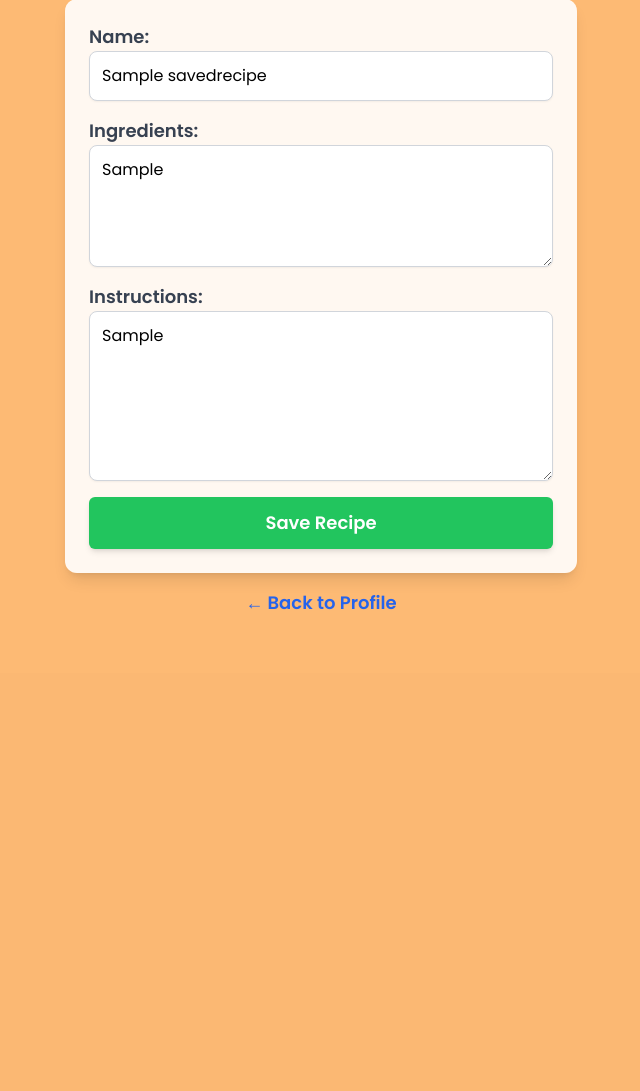
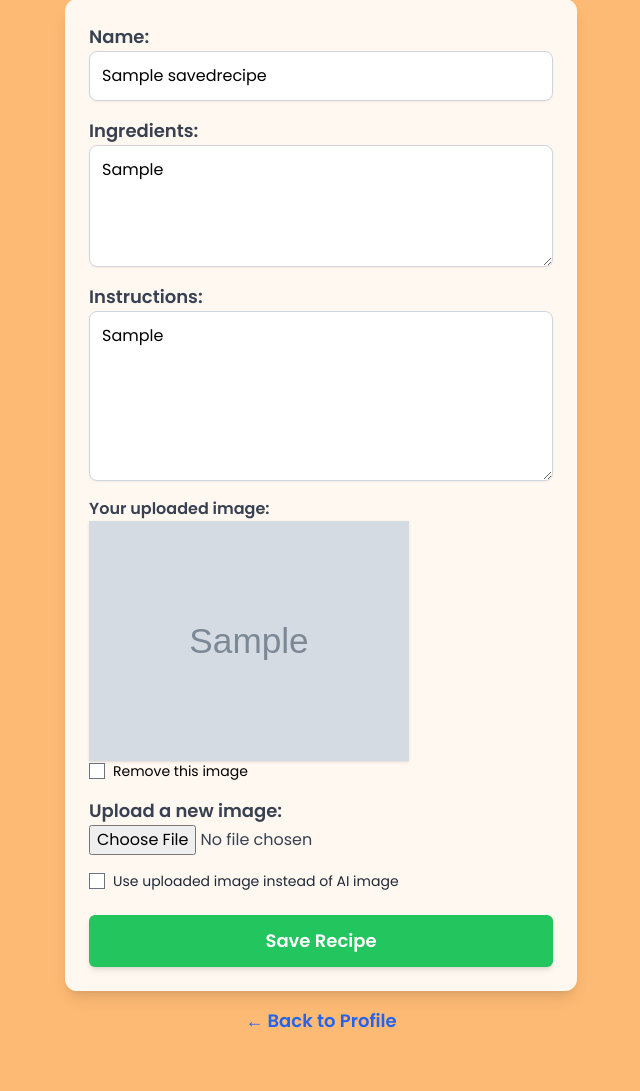
Before and after one commit to CarterSwain/scrapchef_v2, a Django app: page /profiles/recipe/edit/1/ in a window 1280 px wide. Shown: the part 249-1340 px from the top of the page, without its empty margins (319-959 px from the left). Before the commit the page ends 859 px from the top, so only its background shows below. Run offline with Django 5.2, Linux system fonts and the light colour scheme; a user stored in the database is signed in; tables that the repository leaves empty hold one stand-in row (values such as "Sample post"); grey boxes marked "Sample" are stand-in pictures; some libraries are stand-ins or nearby versions.

Commit message:
Deploying new AI image generation & user image upload feature with GCS integration

```diff
--- a/config/urls.py
+++ b/config/urls.py
@@ -19,6 +19,8 @@
 from django.shortcuts import render
 from allauth.account.views import LogoutView
 from accounts.views import logout_view, profile_view
+from django.conf import settings
+from django.conf.urls.static import static
 
 # Simple home view
 def home_view(request):
@@ -51,3 +53,6 @@
     path("explore/", include("explore.urls")),
 
 ]
+
+if settings.DEBUG:
+    urlpatterns += static(settings.MEDIA_URL, document_root=settings.MEDIA_ROOT)
--- a/profiles/models.py
+++ b/profiles/models.py
@@ -1,5 +1,6 @@
 from django.conf import settings
 from django.db import models
+from django.core.validators import FileExtensionValidator
 from recipes.models import Recipe
 
 class UserProfile(models.Model):
@@ -38,6 +39,14 @@
     recipe_name = models.CharField(max_length=255)
     ingredients = models.TextField()
     instructions = models.TextField()
+    image_url = models.URLField(max_length=500, blank=True, null=True)
+    uploaded_image = models.ImageField(
+        upload_to='user_uploaded_recipes/',
+        blank=True,
+        null=True,
+        validators=[FileExtensionValidator(allowed_extensions=['jpg', 'jpeg', 'png'])]
+    )
+    use_uploaded_image = models.BooleanField(default=False)  # Checkbox toggle
     created_at = models.DateTimeField(auto_now_add=True)
     updated_at = models.DateTimeField(auto_now=True)
 
--- a/profiles/templates/profiles/edit_recipe.html
+++ b/profiles/templates/profiles/edit_recipe.html
@@ -3,43 +3,75 @@
 {% block content %}
   <!-- Page Heading -->
   <section class="text-center flex flex-col items-center justify-center py-10">
-      <h2 class="text-4xl font-amatic font-bold text-gray-900">Edit Recipe</h2>
+    <h2 class="text-4xl font-amatic font-bold text-gray-900">Edit Recipe</h2>
   </section>
 
   <!-- Recipe Edit Form -->
-  <form method="post" class="bg-white/90 shadow-lg rounded-xl p-6 w-full max-w-lg mx-auto">
+  <form method="post" enctype="multipart/form-data"
+        class="bg-white/90 shadow-lg rounded-xl p-6 w-full max-w-lg mx-auto">
     {% csrf_token %}
 
-    <!-- Recipe Name Input -->
+    <!-- Recipe Name -->
     <div class="mb-4">
       <label class="block text-lg font-semibold text-gray-700" for="recipe_name">Name:</label>
       <input type="text" name="recipe_name" value="{{ recipe.recipe_name }}"
         class="w-full p-3 border border-gray-300 rounded-lg shadow-sm focus:ring-2 focus:ring-yellow-500 focus:outline-none">
     </div>
 
-    <!-- Ingredients Input -->
+    <!-- Ingredients -->
     <div class="mb-4">
       <label class="block text-lg font-semibold text-gray-700" for="ingredients">Ingredients:</label>
       <textarea name="ingredients" rows="4"
         class="w-full p-3 border border-gray-300 rounded-lg shadow-sm focus:ring-2 focus:ring-yellow-500 focus:outline-none resize-y">{{ recipe.ingredients }}</textarea>
     </div>
 
-    <!-- Instructions Input -->
+    <!-- Instructions -->
     <div class="mb-4">
       <label class="block text-lg font-semibold text-gray-700" for="instructions">Instructions:</label>
       <textarea name="instructions" rows="6"
         class="w-full p-3 border border-gray-300 rounded-lg shadow-sm focus:ring-2 focus:ring-yellow-500 focus:outline-none resize-y">{{ recipe.instructions }}</textarea>
     </div>
 
+    <!-- Image Section -->
+    {% if recipe.uploaded_image %}
+      <div class="mb-4">
+        <p class="text-gray-700 font-semibold mb-2">Your uploaded image:</p>
+        <img src="{{ recipe.uploaded_image.url }}" alt="Uploaded" class="w-full max-w-xs rounded shadow mb-2">
+        <div>
+          <label class="inline-flex items-center">
+            <input type="checkbox" name="remove_uploaded_image" class="mr-2">
+            <span class="text-sm text-red-600">Remove this image</span>
+          </label>
+        </div>
+      </div>
+    {% endif %}
+
+    <div class="mb-4">
+      <label class="block text-lg font-semibold text-gray-700" for="uploaded_image">Upload a new image:</label>
+      <input type="file" name="uploaded_image" accept="image/*"
+        class="block w-full mt-1 text-gray-700">
+    </div>
+
+    <div class="mb-6">
+      <label class="inline-flex items-center">
+        <input type="checkbox" name="use_uploaded_image"
+               {% if recipe.use_uploaded_image %}checked{% endif %}
+               class="mr-2">
+        <span class="text-sm text-gray-800">Use uploaded image instead of AI image</span>
+      </label>
+    </div>
+
     <!-- Save Button -->
-    <button type="submit" class="bg-green-500 text-white px-6 py-3 rounded-md text-lg font-semibold shadow-md hover:bg-green-600 transition w-full">
+    <button type="submit"
+      class="bg-green-500 text-white px-6 py-3 rounded-md text-lg font-semibold shadow-md hover:bg-green-600 transition w-full">
       Save Recipe
     </button>
   </form>
 
   <!-- Back to Profile -->
   <div class="text-center mt-4">
-    <a href="{% url 'profiles:profile' %}" class="text-blue-600 hover:text-blue-800 text-lg font-semibold">
+    <a href="{% url 'profiles:profile' %}"
+       class="text-blue-600 hover:text-blue-800 text-lg font-semibold">
       ← Back to Profile
     </a>
   </div>
--- a/profiles/views.py
+++ b/profiles/views.py
@@ -1,6 +1,7 @@
 from django.shortcuts import render, get_object_or_404, redirect
 from django.contrib.auth.decorators import login_required
 from django.core.paginator import Paginator
+from django.core.files.storage import default_storage
 from .forms import IngredientPreferencesForm
 from .models import SavedRecipe, UserProfile
 from recipes.models import Recipe
@@ -30,15 +31,23 @@
         recipe_name = request.POST.get("recipe_name")
         ingredients = request.POST.get("ingredients")
         instructions = request.POST.get("instructions")
+        image_url = request.POST.get("image_url")
+
 
         # Find or create the corresponding Recipe
         recipe, created = Recipe.objects.get_or_create(
             title=recipe_name,
             defaults={
                 "ingredients": ingredients,
-                "instructions": instructions
+                "instructions": instructions,
+                "image_url": image_url
             }
         )
+
+        # If the recipe already exists but image_url is missing, update it
+        if not recipe.image_url and image_url:
+            recipe.image_url = image_url
+            recipe.save()
 
         # Create a new SavedRecipe linked to the Recipe
         saved_recipe = SavedRecipe.objects.create(
@@ -46,7 +55,8 @@
             recipe=recipe,
             recipe_name=recipe.title,
             ingredients=recipe.ingredients,
-            instructions=recipe.instructions
+            instructions=recipe.instructions,
+            image_url=recipe.image_url
         )
 
         return redirect("profiles:profile")  # Redirect to the user's profile page
@@ -63,8 +73,28 @@
         recipe.recipe_name = request.POST['recipe_name']
         recipe.ingredients = request.POST['ingredients']
         recipe.instructions = request.POST['instructions']
+
+        # Handle optional user image
+        if 'uploaded_image' in request.FILES:
+            # If a new image was uploaded, delete the old one
+            if recipe.uploaded_image and default_storage.exists(recipe.uploaded_image.name):
+                default_storage.delete(recipe.uploaded_image.name)
+
+            recipe.uploaded_image = request.FILES['uploaded_image']
+            recipe.use_uploaded_image = True  # default to using the uploaded one if provided
+
+        elif 'remove_uploaded_image' in request.POST:
+            if recipe.uploaded_image and default_storage.exists(recipe.uploaded_image.name):
+                default_storage.delete(recipe.uploaded_image.name)
+            recipe.uploaded_image = None
+            recipe.use_uploaded_image = False
+
+        else:
+            # Checkbox for using uploaded image
+            recipe.use_uploaded_image = request.POST.get('use_uploaded_image') == 'on'
+
         recipe.save()
-        return redirect('profiles:profile')  # Redirect back to the profile page
+        return redirect('profiles:profile')
 
     return render(request, 'profiles/edit_recipe.html', {'recipe': recipe})
 
--- a/recipes/models.py
+++ b/recipes/models.py
@@ -4,6 +4,7 @@
     title = models.CharField(max_length=255)
     ingredients = models.TextField()
     instructions = models.TextField()
+    image_url = models.URLField(max_length=500, blank=True, null=True)
     created_at = models.DateTimeField(auto_now_add=True)
 
     def __str__(self):
```
Also changed, not shown: cloudbuild.yaml (+21 -0 lines), config/settings.py (+16 -0 lines), explore/templates/explore/explore.html (+41 -9 lines), profiles/templates/profiles/profile.html (+29 -2 lines), recipes/templates/recipes/recipe_detail.html (+10 -2 lines), recipes/views.py (+19 -1 lines), requirements.txt (+15 -0 lines), profiles/migrations/0007_savedrecipe_image_url.py (added), profiles/migrations/0008_alter_savedrecipe_image_url.py (added), profiles/migrations/0009_savedrecipe_uploaded_image_and_more.py (added), recipes/migrations/0002_recipe_image_url.py (added), recipes/migrations/0003_alter_recipe_image_url.py (added), 1 other file.
